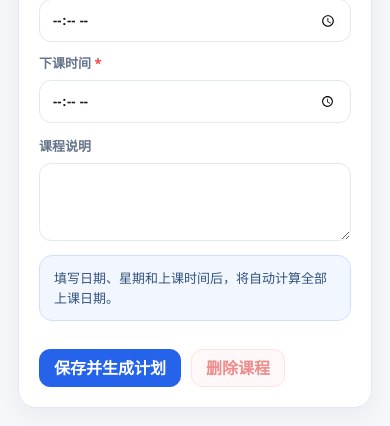
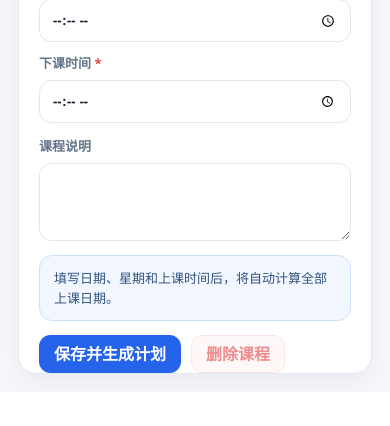
Before and after one commit to CPhoenixW/SmartCore, a FastAPI app: page /work/course in a window 390 px wide. Shown: the part 2069-2495 px from the top of the page. After the commit the page ends 2460 px from the top, so only its background shows below. Run offline with FastAPI, Linux system fonts and the light colour scheme; data comes from the database, SQL or seed files in the repository; data that the repository does not hold is empty.

Commit message:
Make course editor independently scrollable with visible actions

```diff
--- a/app/web/static/work_course.css
+++ b/app/web/static/work_course.css
@@ -6,8 +6,39 @@
 }
 
 .course-main { min-width: 0; }
-.course-editor { max-height: calc(100vh - 112px); }
-.course-editor .card-body { overflow-y: auto; }
+
+.course-editor {
+  display: flex;
+  flex-direction: column;
+  height: calc(100vh - 104px);
+  max-height: calc(100vh - 104px);
+  min-height: 420px;
+  overflow: hidden;
+}
+
+.course-editor > header {
+  flex: 0 0 auto;
+}
+
+.course-editor .card-body,
+.course-editor .course-editor-scroll {
+  flex: 1 1 auto;
+  min-height: 0;
+  overflow-y: auto;
+  overscroll-behavior: contain;
+  scrollbar-width: thin;
+  padding-bottom: 0;
+}
+
+.course-editor-actions {
+  position: sticky;
+  bottom: 0;
+  z-index: 3;
+  margin: 4px -2px 0;
+  padding: 14px 2px 20px;
+  border-top: 1px solid var(--border);
+  background: linear-gradient(180deg, rgba(255, 255, 255, .82), #fff 24%);
+}
 
 .timetable-card .card-body {
   padding: 12px;
@@ -133,7 +164,24 @@
 
 @media (max-width: 1180px) {
   .course-layout { grid-template-columns: 1fr; }
-  .course-editor { max-height: none; position: static; }
+  .course-editor {
+    height: auto;
+    max-height: none;
+    min-height: 0;
+    position: static;
+    overflow: visible;
+  }
+  .course-editor .card-body,
+  .course-editor .course-editor-scroll {
+    overflow: visible;
+  }
+  .course-editor-actions {
+    position: static;
+    margin: 0;
+    padding: 0;
+    border-top: 0;
+    background: transparent;
+  }
 }
 
 @media (max-width: 720px) {
```
